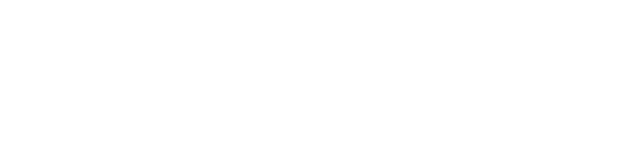
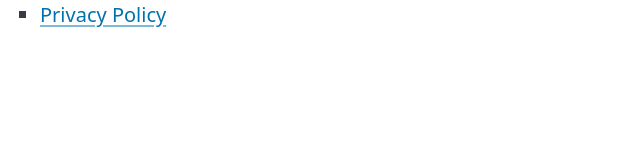
Before and after one commit to jmetz/relaxing-particles-site, a plain HTML site: page index.html in a window 1280 px wide. Shown: the whole page, without its empty margins (0-640 px from the left). Drawn offline with nearby package versions, Linux system fonts and the light colour scheme.

Commit message:
Put privacy policy into list

```diff
--- a/index.html
+++ b/index.html
@@ -22,5 +22,7 @@
 </head>
 
 <body>
-  <a href="/privacy"></a>
+  <ul>
+    <li><a href="/privacy">Privacy Policy</a></li>
+  </ul>
 </body>
```
